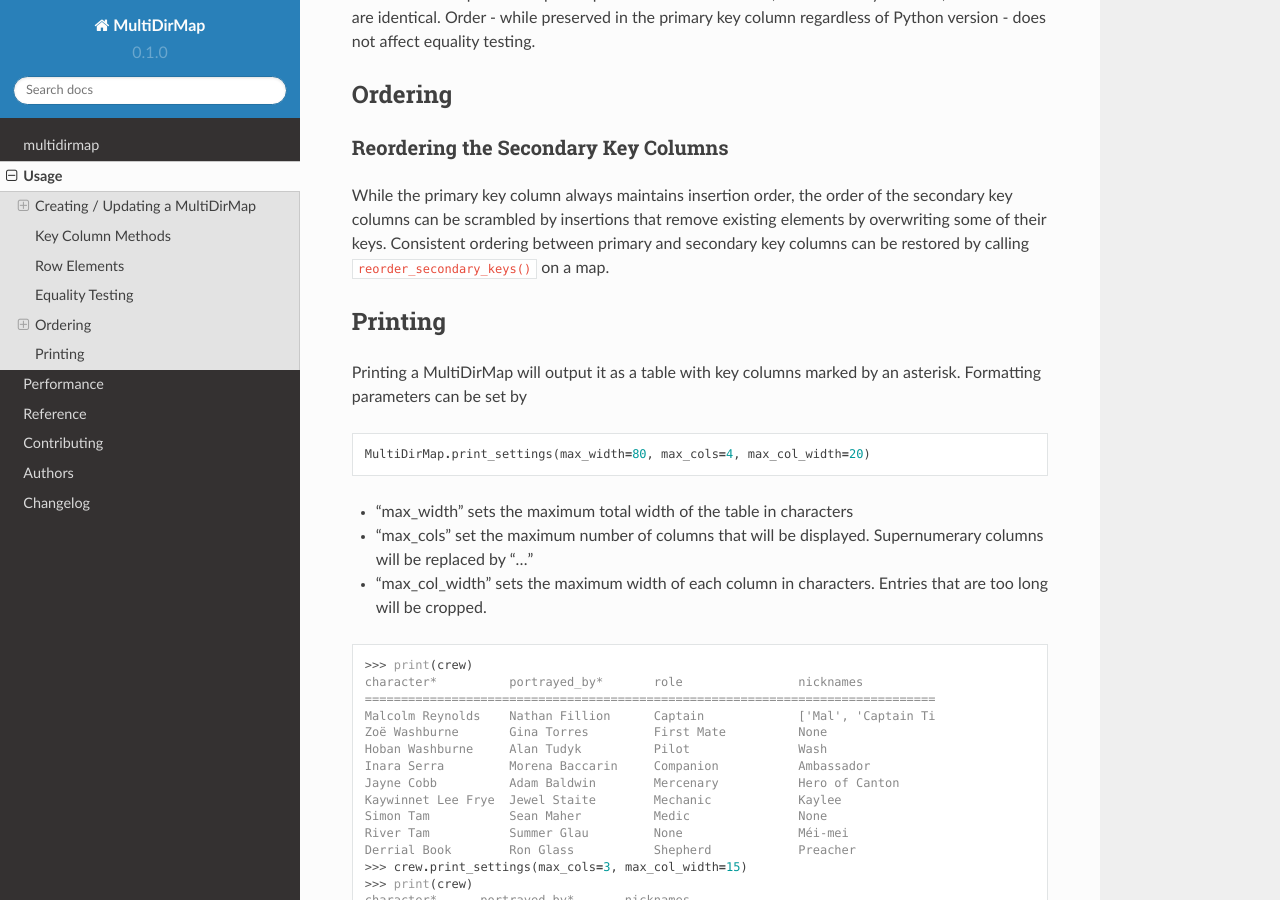
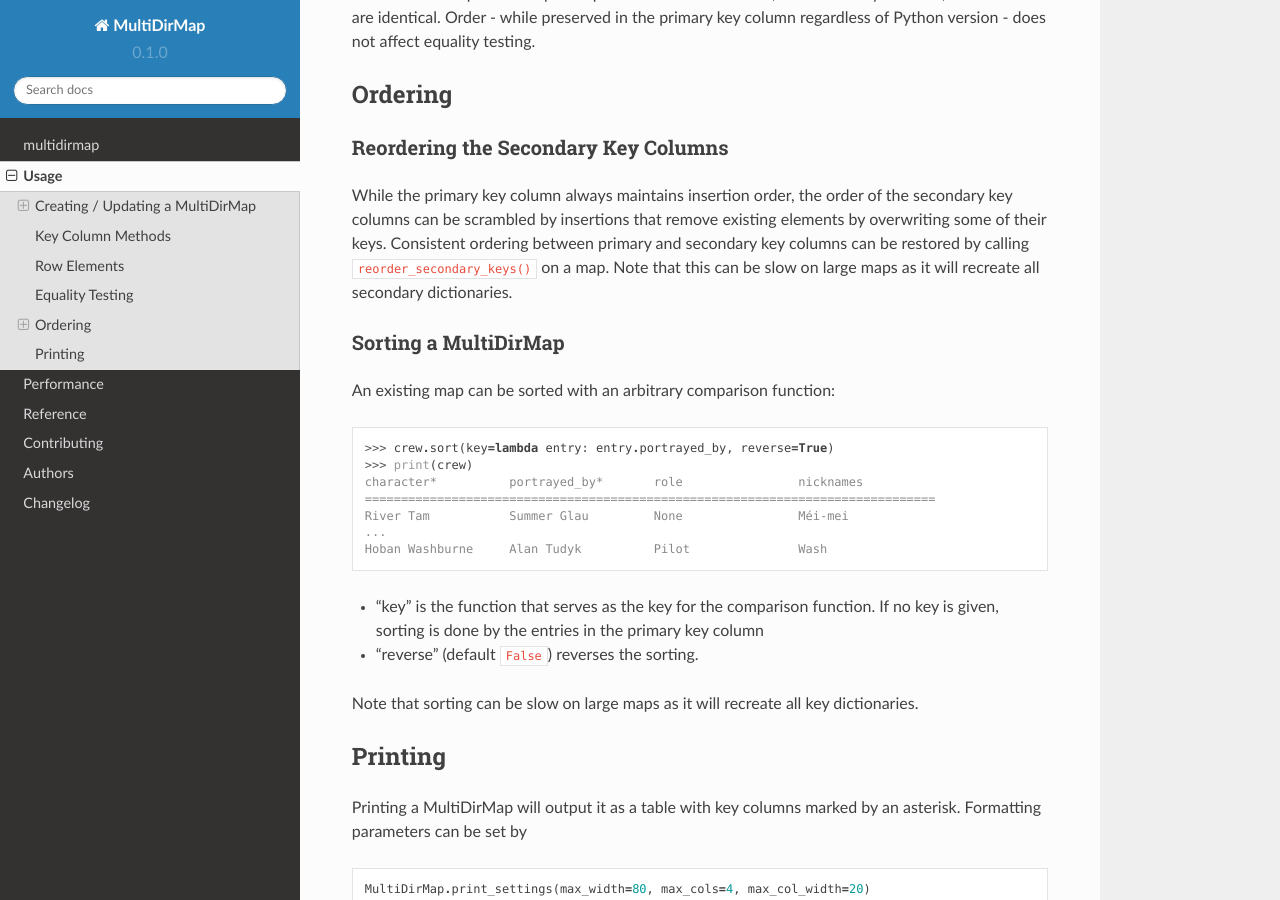
Before and after one commit to janrg/multidirmap, a Sphinx documentation site: the page built from docs/usage.rst, in a window 1280 px wide and 900 px high, scrolled down 3902 px. Built offline with Sphinx 7.4.7 and the Read the Docs theme 2.0.0, drawn with Linux system fonts in a browser that asks for light colours.

Commit message:
Add sort method. Closes #4

```diff
--- a/docs/usage.rst
+++ b/docs/usage.rst
@@ -212,7 +212,30 @@ While the primary key column always maintains insertion order, the order of the
 secondary key columns can be scrambled by insertions that remove existing
 elements by overwriting some of their keys. Consistent ordering between primary
 and secondary key columns can be restored by calling :code:`reorder_secondary_keys()`
-on a map.
+on a map. Note that this can be slow on large maps as it will recreate all
+secondary dictionaries.
+
+Sorting a MultiDirMap
+~~~~~~~~~~~~~~~~~~~~~
+
+An existing map can be sorted with an arbitrary comparison function:
+
+.. code-block:: python
+
+   >>> crew.sort(key=lambda entry: entry.portrayed_by, reverse=True)
+   >>> print(crew)
+   character*          portrayed_by*       role                nicknames
+   ===============================================================================
+   River Tam           Summer Glau         None                Méi-mei
+   ...
+   Hoban Washburne     Alan Tudyk          Pilot               Wash
+
+- "key" is the function that serves as the key for the comparison
+  function. If no key is given, sorting is done by the entries in the
+  primary key column
+- "reverse" (default :code:`False`) reverses the sorting.
+
+Note that sorting can be slow on large maps as it will recreate all key dictionaries.
 
 Printing
 --------
```
Also changed, not shown: 2 other files.
